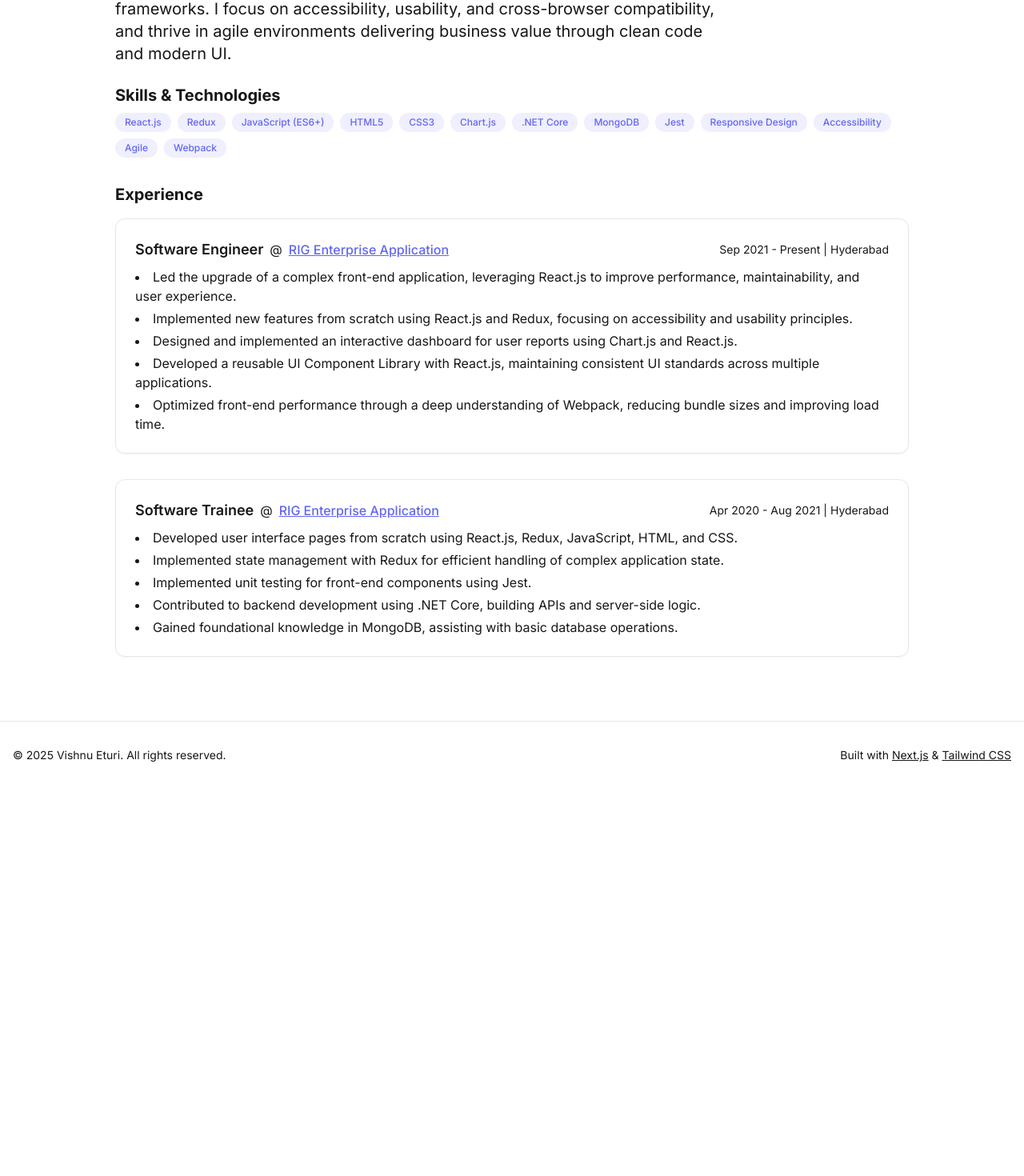
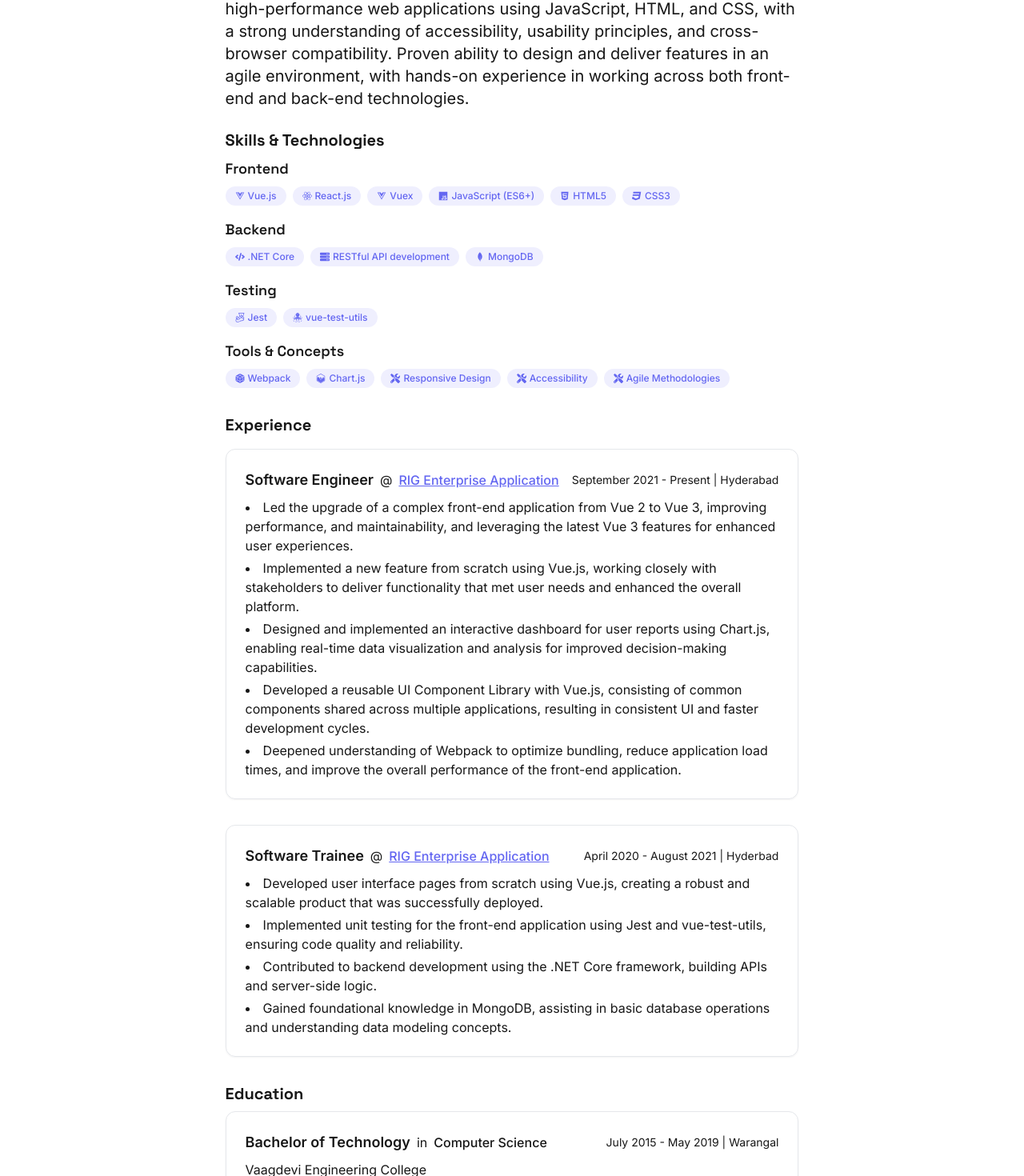
Before and after one commit to vishnueturi/dev-folio, a Next.js app: page /about in a window 1280 px wide. Shown: the part 251-1721 px from the top of the page at 80% size. Before the commit the page ends 1237 px from the top, so only its background shows below. Built offline with nearby package versions, Linux system fonts and the light colour scheme.

Commit message:
#5 updated about page

```diff
--- a/package.json
+++ b/package.json
@@ -17,7 +17,8 @@
     "nodemailer": "^7.0.3",
     "react": "^18",
     "react-dom": "^18",
-    "react-hot-toast": "^2.5.2"
+    "react-hot-toast": "^2.5.2",
+    "react-icons": "^5.5.0"
   },
   "devDependencies": {
     "@types/node": "^20",
--- a/src/app/about/page.tsx
+++ b/src/app/about/page.tsx
@@ -1,7 +1,47 @@
 import { Container } from "@/components/layout/Container";
+import { FaVuejs, FaReact, FaJs, FaHtml5, FaCss3, FaNodeJs, FaDatabase, FaServer, FaTools, FaCode } from 'react-icons/fa';
+import { SiRedux, SiJest, SiWebpack, SiChartdotjs, SiTestinglibrary, SiMongodb } from 'react-icons/si';
 
 const skills = [
-  "React.js", "Redux", "JavaScript (ES6+)", "HTML5", "CSS3", "Chart.js", ".NET Core", "MongoDB", "Jest", "Responsive Design", "Accessibility", "Agile", "Webpack"
+  {
+    category: "Frontend",
+    techs: [
+      { name: "Vue.js", icon: FaVuejs },
+      { name: "React.js", icon: FaReact },
+    //   { name: "Next.js", icon: FaNextjs },
+    //   { name: "Redux", icon: SiRedux },
+      { name: "Vuex", icon: FaVuejs },
+      { name: "JavaScript (ES6+)", icon: FaJs },
+      { name: "HTML5", icon: FaHtml5 },
+      { name: "CSS3", icon: FaCss3 },
+    ]
+  },
+  {
+    category: "Backend",
+    techs: [
+      { name: ".NET Core", icon: FaCode },
+      { name: "RESTful API development", icon: FaServer },
+      { name: "MongoDB", icon: SiMongodb },
+    ]
+  },
+  {
+    category: "Testing",
+    techs: [
+      { name: "Jest", icon: SiJest },
+      { name: "vue-test-utils", icon: SiTestinglibrary },
+    //   { name: "React Testing Library", icon: SiTestinglibrary },
+    ]
+  },
+  {
+    category: "Tools & Concepts",
+    techs: [
+      { name: "Webpack", icon: SiWebpack },
+      { name: "Chart.js", icon: SiChartdotjs },
+      { name: "Responsive Design", icon: FaTools },
+      { name: "Accessibility", icon: FaTools },
+      { name: "Agile Methodologies", icon: FaTools },
+    ]
+  }
 ];
 
 const experience = [
@@ -9,30 +49,29 @@ const experience = [
     company: "RIG Enterprise Application",
     role: "Software Engineer",
     location: "Hyderabad",
-    period: "Sep 2021 - Present",
+    period: "September 2021 - Present",
     website: "https://www.onblick.com/",
     details: [
-      "Led the upgrade of a complex front-end application, leveraging React.js to improve performance, maintainability, and user experience.",
-      "Implemented new features from scratch using React.js and Redux, focusing on accessibility and usability principles.",
-      "Designed and implemented an interactive dashboard for user reports using Chart.js and React.js.",
-      "Developed a reusable UI Component Library with React.js, maintaining consistent UI standards across multiple applications.",
-      "Optimized front-end performance through a deep understanding of Webpack, reducing bundle sizes and improving load time."
-    ]
+      "Led the upgrade of a complex front-end application from Vue 2 to Vue 3, improving performance, and maintainability, and leveraging the latest Vue 3 features for enhanced user experiences.",
+      "Implemented a new feature from scratch using Vue.js, working closely with stakeholders to deliver functionality that met user needs and enhanced the overall platform.",
+      "Designed and implemented an interactive dashboard for user reports using Chart.js, enabling real-time data visualization and analysis for improved decision-making capabilities.",
+      "Developed a reusable UI Component Library with Vue.js, consisting of common components shared across multiple applications, resulting in consistent UI and faster development cycles.",
+      "Deepened understanding of Webpack to optimize bundling, reduce application load times, and improve the overall performance of the front-end application.",
+    ],
   },
   {
     company: "RIG Enterprise Application",
     role: "Software Trainee",
-    location: "Hyderabad",
-    period: "Apr 2020 - Aug 2021",
+    location: "Hyderbad",
+    period: "April 2020 - August 2021",
     website: "https://www.onblick.com/",
     details: [
-      "Developed user interface pages from scratch using React.js, Redux, JavaScript, HTML, and CSS.",
-      "Implemented state management with Redux for efficient handling of complex application state.",
-      "Implemented unit testing for front-end components using Jest.",
-      "Contributed to backend development using .NET Core, building APIs and server-side logic.",
-      "Gained foundational knowledge in MongoDB, assisting with basic database operations."
-    ]
-  }
+      "Developed user interface pages from scratch using Vue.js, creating a robust and scalable product that was successfully deployed.",
+      "Implemented unit testing for the front-end application using Jest and vue-test-utils, ensuring code quality and reliability.",
+      "Contributed to backend development using the .NET Core framework, building APIs and server-side logic.",
+      "Gained foundational knowledge in MongoDB, assisting in basic database operations and understanding data modeling concepts.",
+    ],
+  },
 ];
 
 export default function About() {
@@ -41,15 +80,22 @@ export default function About() {
       <section className="pt-16 pb-8">
         <h1 className="text-3xl md:text-5xl font-extrabold text-foreground mb-4 tracking-tight">About Me</h1>
         <p className="text-lg md:text-xl text-foreground/80 mb-6 max-w-3xl">
-          I am a skilled Front-End Developer with nearly 5 years of experience in building scalable, high-performance web applications using React.js and other modern frameworks. I focus on accessibility, usability, and cross-browser compatibility, and thrive in agile environments delivering business value through clean code and modern UI.
+          Developer with 5+ years of experience in building scalable front-end applications using Vue.js, .NET Core. Expertise in creating responsive, high-performance web applications using JavaScript, HTML, and CSS, with a strong understanding of accessibility, usability principles, and cross-browser compatibility. Proven ability to design and deliver features in an agile environment, with hands-on experience in working across both front-end and back-end technologies.
         </p>
         <div className="mb-8">
           <h2 className="text-xl font-bold text-foreground mb-2">Skills & Technologies</h2>
-          <div className="flex flex-wrap gap-2">
-            {skills.map((skill) => (
-              <span key={skill} className="bg-primary-light/10 text-primary-light px-3 py-1 rounded-full text-xs font-medium">
-                {skill}
-              </span>
+          <div className="flex flex-col gap-4">
+            {skills.map((skillCategory) => (
+              <div key={skillCategory.category}>
+                <h3 className="text-lg font-semibold text-foreground mb-2">{skillCategory.category}</h3>
+                <div className="flex flex-wrap gap-2">
+                  {skillCategory.techs.map((tech) => (
+                    <span key={tech.name} className="bg-primary-light/10 text-primary-light px-3 py-1 rounded-full text-xs font-medium flex items-center gap-1">
+                      {<tech.icon />} {tech.name}
+                    </span>
+                  ))}
+                </div>
+              </div>
             ))}
           </div>
         </div>
@@ -57,7 +103,7 @@ export default function About() {
           <h2 className="text-xl font-bold text-foreground mb-4">Experience</h2>
           <div className="flex flex-col gap-8">
             {experience.map((exp) => (
-              <div key={exp.role + exp.period} className="bg-foreground/5 rounded-xl p-6 border border-foreground/10 shadow-sm">
+              <div key={exp.role + exp.period} className="bg-foreground/5 rounded-xl p-6 border border-foreground/10 shadow-sm transition duration-200 hover:shadow-lg hover:shadow-primary-light">
                 <div className="flex flex-col md:flex-row md:items-center md:justify-between mb-2">
                   <div className="flex flex-col md:flex-row md:items-center gap-2">
                     <span className="font-semibold text-lg text-foreground">{exp.role}</span>
@@ -75,6 +121,22 @@ export default function About() {
             ))}
           </div>
         </div>
+        <div className="mb-8 mt-8">
+          <h2 className="text-xl font-bold text-foreground mb-2">Education</h2>
+          <div className="bg-foreground/5 rounded-xl p-6 border border-foreground/10 shadow-sm transition duration-200 hover:shadow-lg hover:shadow-primary-light">
+            <div className="flex flex-col md:flex-row md:items-center md:justify-between mb-2">
+              <div className="flex flex-col md:flex-row md:items-center gap-2">
+                <span className="font-semibold text-lg text-foreground">Bachelor of Technology</span>
+                <span className="text-foreground/60">in</span>
+                <span className="font-medium text-foreground">Computer Science</span>
+              </div>
+              <span className="text-sm text-foreground/60">July 2015 - May 2019 | Warangal</span>
+            </div>
+            <div className="text-foreground/80 text-base mt-2">
+              Vaagdevi Engineering College
+            </div>
+          </div>
+        </div>
       </section>
     </Container>
   );
--- a/src/app/globals.css
+++ b/src/app/globals.css
@@ -5,6 +5,8 @@
 :root {
   --background: #ffffff;
   --foreground: #171717;
+  --font-sans: var(--font-inter);
+  --font-heading: var(--font-space-grotesk);
 }
 
 .dark:root {
@@ -15,8 +17,9 @@
 @theme inline {
   --color-background: var(--background);
   --color-foreground: var(--foreground);
-  --font-sans: var(--font-geist-sans);
+  --font-sans: var(--font-inter);
   --font-mono: var(--font-geist-mono);
+  --font-heading: var(--font-space-grotesk);
 }
 
 @layer base {
@@ -24,6 +27,11 @@
     @apply bg-background text-foreground;
     font-feature-settings: "rlig" 1, "calt" 1;
     transition: color 0.3s ease, background-color 0.3s ease;
+    font-family: var(--font-sans);
+  }
+
+  h1, h2, h3, h4, h5, h6 {
+    font-family: var(--font-heading);
   }
 }
 
--- a/src/app/layout.tsx
+++ b/src/app/layout.tsx
@@ -1,5 +1,5 @@
 import type { Metadata } from "next";
-import { Inter } from "next/font/google";
+import { Inter, Space_Grotesk } from "next/font/google";
 import { Header } from "@/components/layout/Header";
 import { Footer } from "@/components/layout/Footer";
 import ScrollToTopButton from "@/components/shared/ScrollToTopButton";
@@ -10,6 +10,12 @@ import { Toaster } from 'react-hot-toast';
 const inter = Inter({
   subsets: ["latin"],
   variable: "--font-inter",
+});
+
+const space_grotesk = Space_Grotesk({
+  subsets: ["latin"],
+  variable: "--font-space-grotesk",
+  weight: ['400', '500', '600', '700'],
 });
 
 export const metadata: Metadata = {
@@ -23,7 +29,7 @@ export default function RootLayout({
   children: React.ReactNode;
 }>) {
   return (
-    <html lang="en" className={inter.variable}>
+    <html lang="en" className={`${inter.variable} ${space_grotesk.variable}`}>
       <body className="min-h-screen flex flex-col bg-background text-foreground antialiased">
         <ThemeProvider attribute="class" defaultTheme="system" enableSystem>
           <Header />
--- a/src/components/layout/Container.tsx
+++ b/src/components/layout/Container.tsx
@@ -5,7 +5,7 @@ interface ContainerProps {
 
 export function Container({ children, className = '' }: ContainerProps) {
   return (
-    <div className={`container mx-auto px-4 ${className}`}>
+    <div className={`mx-[15%] ${className}`}>
       {children}
     </div>
   );
```
